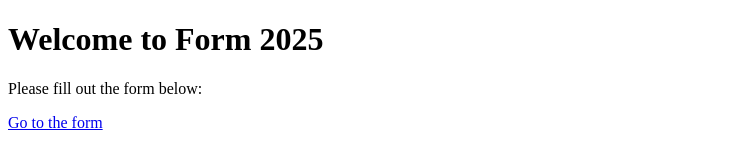
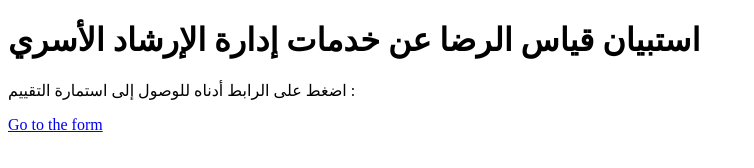
Before and after one commit to salman0095/form2025, a plain HTML site: page index.html in a window 1280 px wide. Shown: the whole page, without its empty margins (0-754 px from the left). Drawn offline with Linux system fonts and the light colour scheme.

Commit message:
Update index.html

```diff
--- a/index.html
+++ b/index.html
@@ -5,8 +5,8 @@
   </head>
   <body>
     <!-- Add your content here, like a message or link to your form. -->
-    <h1>Welcome to Form 2025</h1>
-    <p>Please fill out the form below:</p>
+    <h1>استبيان قياس الرضا عن خدمات إدارة الإرشاد الأسري</h1>
+    <p>اضغط على الرابط أدناه للوصول إلى استمارة التقييم :</p>
     <a href="https://forms.office.com/pages/responsepage.aspx?id=7Qz_h_iK50CCU9S8my_9D2fOjMTqNuFHokG4T-3KL7xUNUVWVTJQUTdRNUQ1QUJZNFVTREZJQ0VSUS4u&route=shorturl" target="_blank">Go to the form</a>
   </body>
 </html>
```
